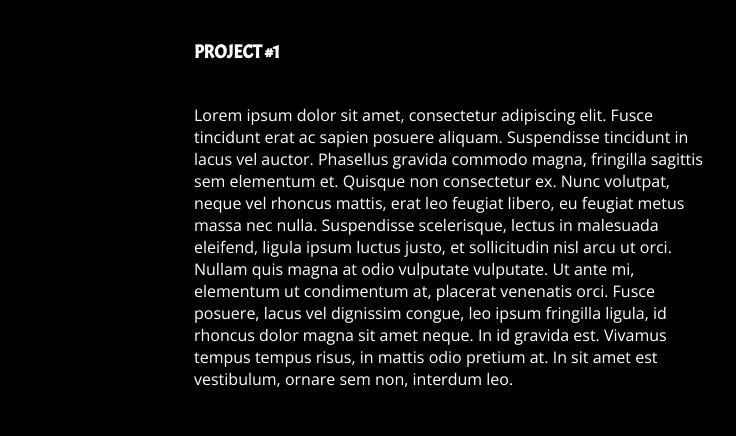
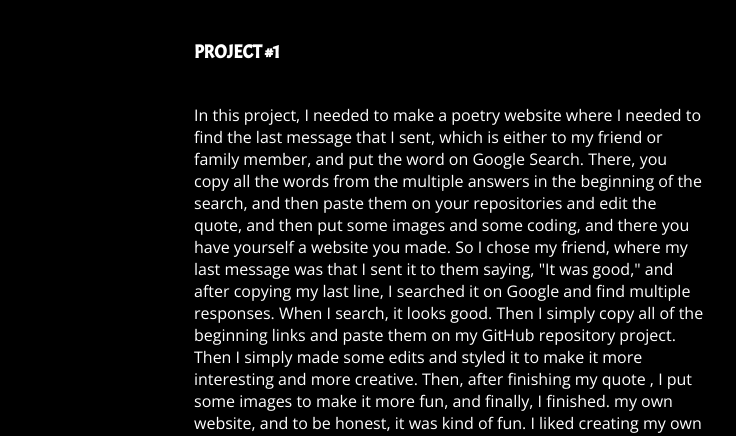
Before and after one commit to etova2004/-personal-portfolio-, a plain HTML site: page index.html in a window 1280 px wide. Shown: the part 306-742 px from the top of the page, 544-1280 px from the left. Drawn offline with nearby package versions, Linux system fonts and the light colour scheme.

Commit message:
Update index.html

```diff
--- a/index.html
+++ b/index.html
@@ -40,10 +40,12 @@ of divs - in this case, the "img_left" class will style all the images I want to
 of the page.-->
   <div class="img_left" id="project1"><img src="images/steve.gif"></div>
   <div class="text_right">
-    <p><h3>PROJECT #1</h3></br>Lorem ipsum dolor sit amet, consectetur adipiscing elit. Fusce tincidunt erat ac sapien posuere aliquam. Suspendisse tincidunt in lacus vel auctor. Phasellus gravida commodo magna, fringilla sagittis
-      sem elementum et. Quisque non consectetur ex. Nunc volutpat, neque vel rhoncus mattis, erat leo feugiat libero, eu feugiat metus massa nec nulla. Suspendisse scelerisque, lectus in malesuada eleifend, ligula ipsum luctus justo, et sollicitudin
-      nisl arcu ut orci. Nullam quis magna at odio vulputate vulputate. Ut ante mi, elementum ut condimentum at, placerat venenatis orci. Fusce posuere, lacus vel dignissim congue, leo ipsum fringilla ligula, id rhoncus dolor magna sit amet neque. In
-      id gravida est. Vivamus tempus tempus risus, in mattis odio pretium at. In sit amet est vestibulum, ornare sem non, interdum leo.
+    <p><h3>PROJECT #1</h3></br>In this project, I needed to make a poetry website where I needed to find the last message that I sent, which is either to my friend or family member, and put the word on Google Search. There, you copy all the
+      words from the multiple answers in the beginning of the search, and then paste them on your repositories and edit the quote, and then put some images and some coding, and there you have yourself a website you made.
+       So I chose my friend, where my last message was that I sent it to them saying, "It was good," and after copying my last line, I searched it on
+      Google and find multiple responses. When I search, it looks good. Then I simply copy all of the beginning links and paste them on my GitHub repository project. Then
+      I simply made some edits and styled it to make it more interesting and more creative. Then, after finishing my quote , I put some images to make it more fun, and finally, I finished.
+     my own website, and to be honest, it was kind of fun. I liked creating my own website, and my classmates, including my teacher, seem to be really interested in what I made, so yeah, it was fun to do and really easy to make!
     </p>
   </div>
 
```
